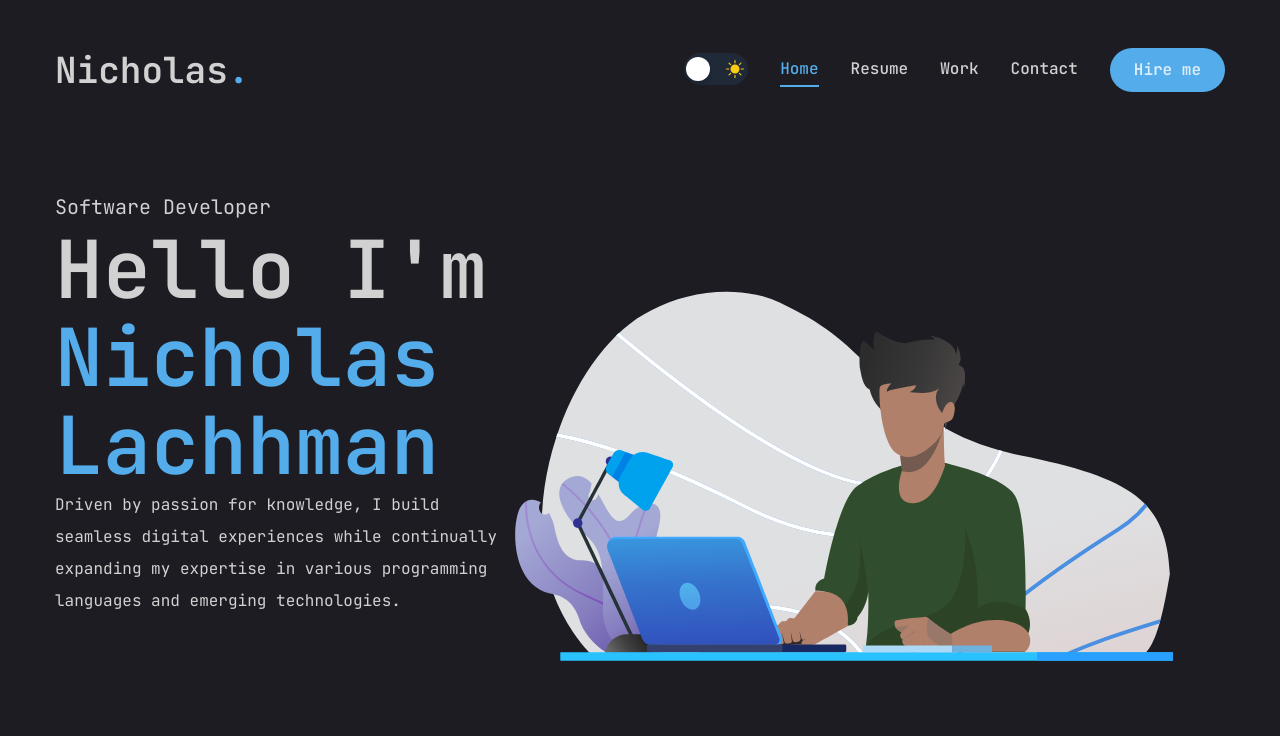
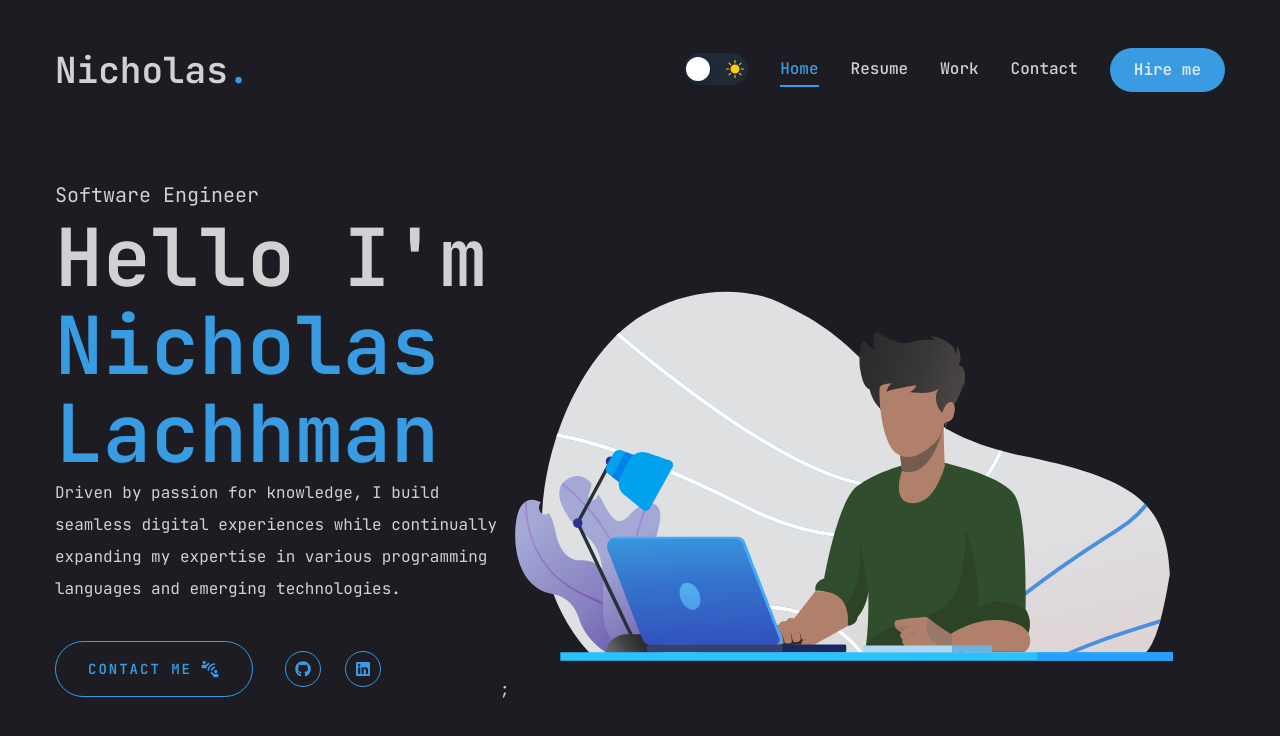
Before and after one commit to NicholasL1/portfolio, a Next.js app: page / in a window 1280 px wide. Shown: the top 736 px of the page. Built offline with nearby package versions, Linux system fonts and the light colour scheme.

Commit message:
fixed socials bug, added load in animation for picture, darked theme color to suit light mode

```diff
--- a/app/page.jsx
+++ b/app/page.jsx
@@ -2,10 +2,12 @@
 
 import { motion } from "framer-motion";
 
+// Components
 import { Button } from "@/components/ui/button";
-import { FiDownload } from "react-icons/fi";
 import Coder from "@/components/ui/coder";
+import Social from "@/components/ui/Social";
 
+import { MdConnectWithoutContact } from "react-icons/md";
 import { splitStringUsingRegex } from "@/lib/utils";
 
 const intro = "Hello I'm";
@@ -29,7 +31,7 @@ const Home = () => {
         <div className="flex flex-col xl:flex-row items-center justify-between xl:pt-8 xl:pb-24">
           {/* text */}
           <div className="text-center xl:text-left inline-block">
-            <motion.span className="text-xl">Software Developer</motion.span>
+            <motion.span className="text-xl">Software Engineer</motion.span>
             <motion.h1
               className="h1"
               initial="hidden"
@@ -75,6 +77,22 @@ const Home = () => {
               ))}
             </motion.p>
             {/* btn and socials */}
+            <div className="flex flex-col xl:flex-row items-center gap-8">
+              <Button
+                variant="outline"
+                size="lg"
+                className="uppercase flex items-center gap-2 border border-accent"
+              >
+                <span>Contact Me</span>
+                <MdConnectWithoutContact className="text-xl" />
+              </Button>
+              <div className="mb-0 xl:mb-0">
+                <Social
+                  containerStyles="flex gap-6"
+                  iconStyles="w-9 h-9 border border-accent rounded-full flex justify-center items-center text-accent text-base hover:bg-accent hover:text-primary hover:transition-all duration-500"
+                />
+              </div>
+            </div>
           </div>
           <div>
             {/* Animation */}
--- /dev/null
+++ b/components/ui/Social.jsx
@@ -0,0 +1,27 @@
+import Link from "next/link";
+
+import { FaGithub, FaLinkedin } from "react-icons/fa";
+
+const socials = [
+  { icon: <FaGithub />, path: "https://github.com/NicholasL1" },
+  {
+    icon: <FaLinkedin />,
+    path: "https://www.linkedin.com/in/nicholas-lachhman1/",
+  },
+];
+
+const Social = ({ containerStyles, iconStyles }) => {
+  return (
+    <div className={containerStyles}>
+      {socials.map((item, index) => {
+        return (
+          <Link key={index} href={item.path} className={iconStyles}>
+            {item.icon}
+          </Link>
+        );
+      })}
+    </div>
+  );
+};
+
+export default Social;
--- a/components/ui/coder.jsx
+++ b/components/ui/coder.jsx
@@ -1,3 +1,4 @@
+import { motion } from "framer-motion";
 import { useContext, useState, useEffect } from "react";
 import Lottie from "lottie-react";
 import { ThemeContext } from "@/app/context/Theme";
@@ -16,7 +17,19 @@ const Coder = () => {
     setKey((prevKey) => prevKey + 1); // Update key to force re-render
   }, [darkMode]);
 
-  return <Lottie key={key} animationData={codingBoy} loop={true} />;
+  return (
+    <div className="w-full h-full relative">
+      <motion.div
+        initial={{ opacity: 0 }}
+        animate={{
+          opacity: 1,
+          transition: { delay: 2, duration: 0.4, ease: "easeIn" },
+        }}
+      >
+        <Lottie key={key} animationData={codingBoy} loop={true} />;
+      </motion.div>
+    </div>
+  );
 };
 
 export default Coder;
--- a/tailwind.config.js
+++ b/tailwind.config.js
@@ -28,7 +28,7 @@ module.exports = {
         dark: "#1c1c22",
         light: "#DFE0E2",
         accent: {
-          DEFAULT: "#54ACEB",
+          DEFAULT: "#399ce3",
           hover: "#3E64A8",
         },
       },
```
